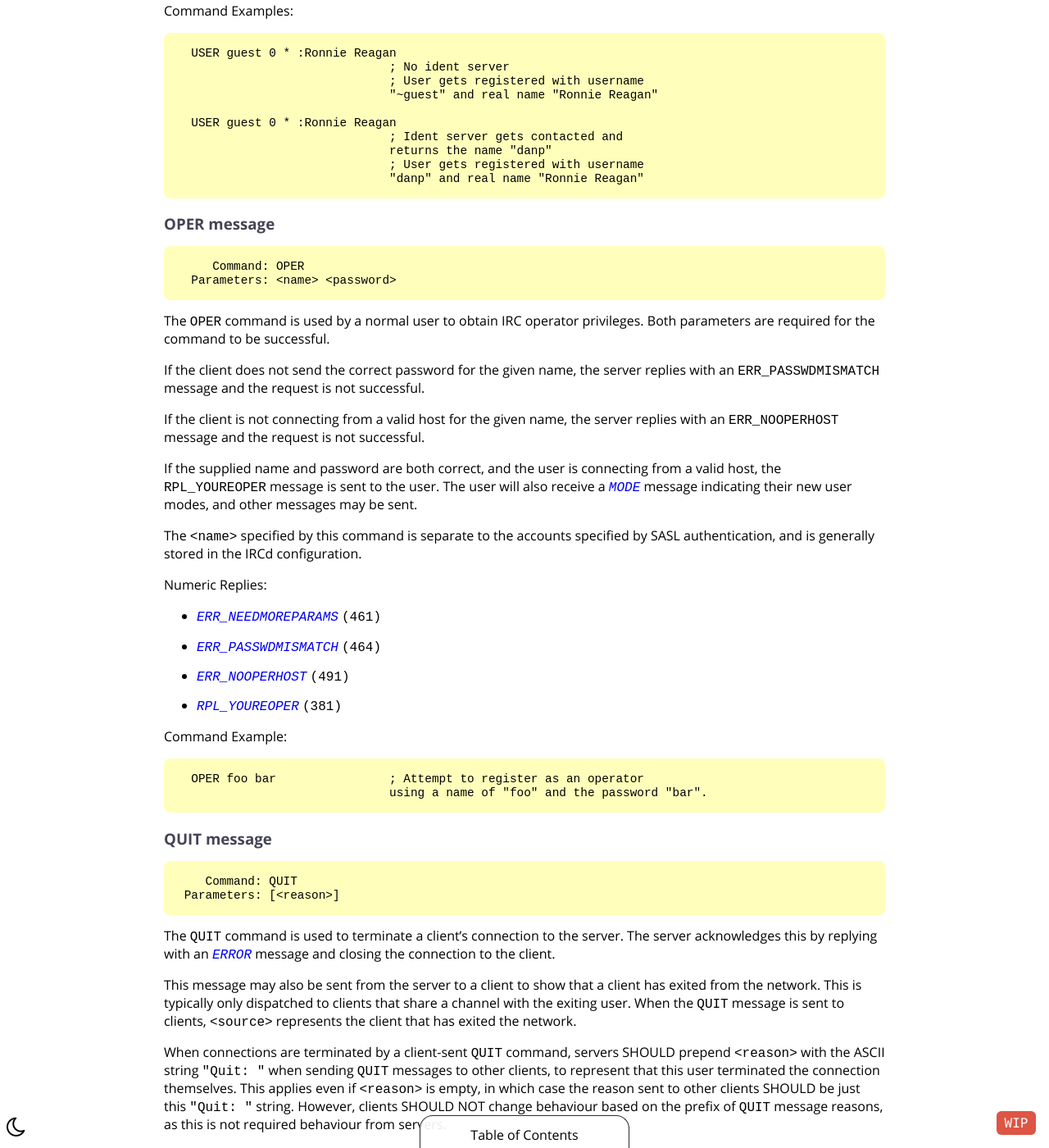
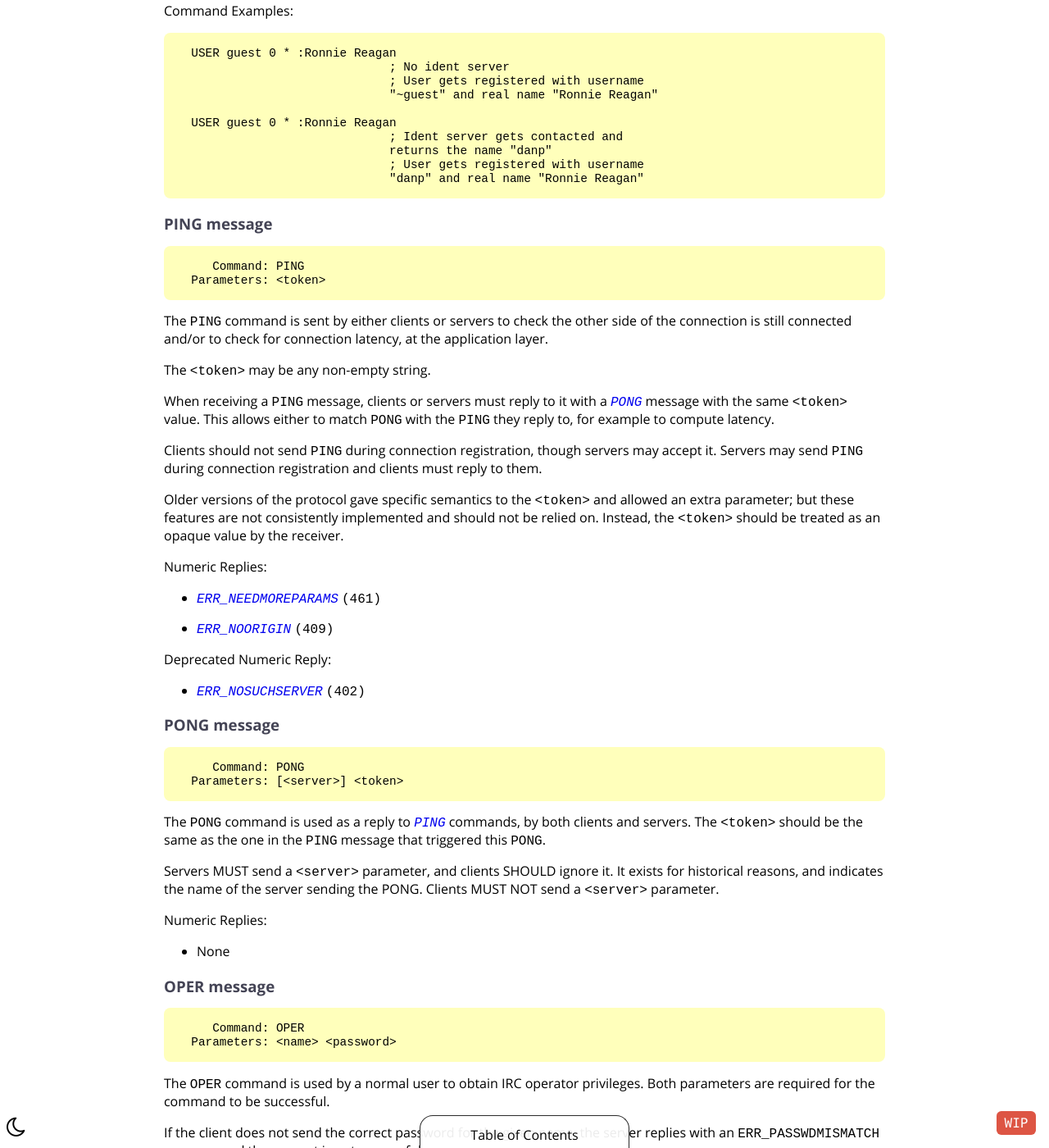
Before and after one commit to ircdocs/modern-irc, a Jekyll site: the page built from index.md, in a window 1280 px wide and 1400 px high, scrolled down 16565 px. Shown: the whole window at 82% size. Built offline with Jekyll 4.4.1, drawn with Linux system fonts in a browser that asks for light colours; some of the changed text lies outside the part shown.

Commit message:
Specify PING and PONG commands (#99)
* Specify PING and PONG commands

* Add separate anchors for 'ping-message' and 'pong-message'

* Split PING and PONG section; as only PING uses the numerics.

* Specify the PING token must be non-empty, and undeprecate ERR_NOORIGIN

unreal does use ERR_NOORIGIN on empty params, and some inspircd config do too.

* Fix typo

Co-authored-by: delthas <1863865+delthas@users.noreply.github.com>

* pong: add missing <server> param

* fix typo noticed by @emersion

* Add missing <client>

* Use the new liquid tags

* Fix syntax

Co-authored-by: delthas <1863865+delthas@users.noreply.github.com>

```diff
--- a/_includes/modern-appendix.md
+++ b/_includes/modern-appendix.md
@@ -662,6 +662,13 @@ This is generally sent in response to channel modes, such as a channel being [mo
       "<client> <channel> :You have joined too many channels"
 
 Indicates that the `JOIN` command failed because the client has joined their maximum number of channels. The text used in the last param of this message may vary.
+
+{% numericheader ERR_NOORIGIN %}
+
+      "<client> :No origin specified"
+
+Indicates a PING or PONG message missing the originator parameter which is required by old IRC servers.
+Nowadays, this may be used by some servers when the PING `<token>` is empty.
 
 {% numericheader ERR_UNKNOWNCOMMAND %}
 
--- a/index.md
+++ b/index.md
@@ -736,6 +736,49 @@ Command Examples:
                                   ; User gets registered with username
                                   "danp" and real name "Ronnie Reagan"
 
+
+### PING message
+
+         Command: PING
+      Parameters: <token>
+
+The `PING` command is sent by either clients or servers to check the other side of the connection is still connected and/or to check for connection latency, at the application layer.
+
+The `<token>` may be any non-empty string.
+
+When receiving a `PING` message, clients or servers must reply to it with a {% message PONG %} message with the same `<token>` value. This allows either to match `PONG` with the `PING` they reply to, for example to compute latency.
+
+Clients should not send `PING` during connection registration, though servers may accept it.
+Servers may send `PING` during connection registration and clients must reply to them.
+
+Older versions of the protocol gave specific semantics to the `<token>` and allowed an extra parameter; but these features are not consistently implemented and should not be relied on. Instead, the `<token>` should be treated as an opaque value by the receiver.
+
+Numeric Replies:
+
+* {% numeric ERR_NEEDMOREPARAMS %}
+* {% numeric ERR_NOORIGIN %}
+
+Deprecated Numeric Reply:
+
+* [`ERR_NOSUCHSERVER`](#errnosuchserver-402) `(402)`
+
+
+### PONG message
+
+         Command: PONG
+      Parameters: [<server>] <token>
+
+The `PONG` command is used as a reply to {% message PING %} commands, by both clients and servers.
+The `<token>` should be the same as the one in the `PING` message that triggered this `PONG`.
+
+Servers MUST send a `<server>` parameter, and clients SHOULD ignore it. It exists for historical reasons, and indicates the name of the server sending the PONG.
+Clients MUST NOT send a `<server>` parameter.
+
+Numeric Replies:
+
+* None
+
+
 ### OPER message
 
          Command: OPER
```
